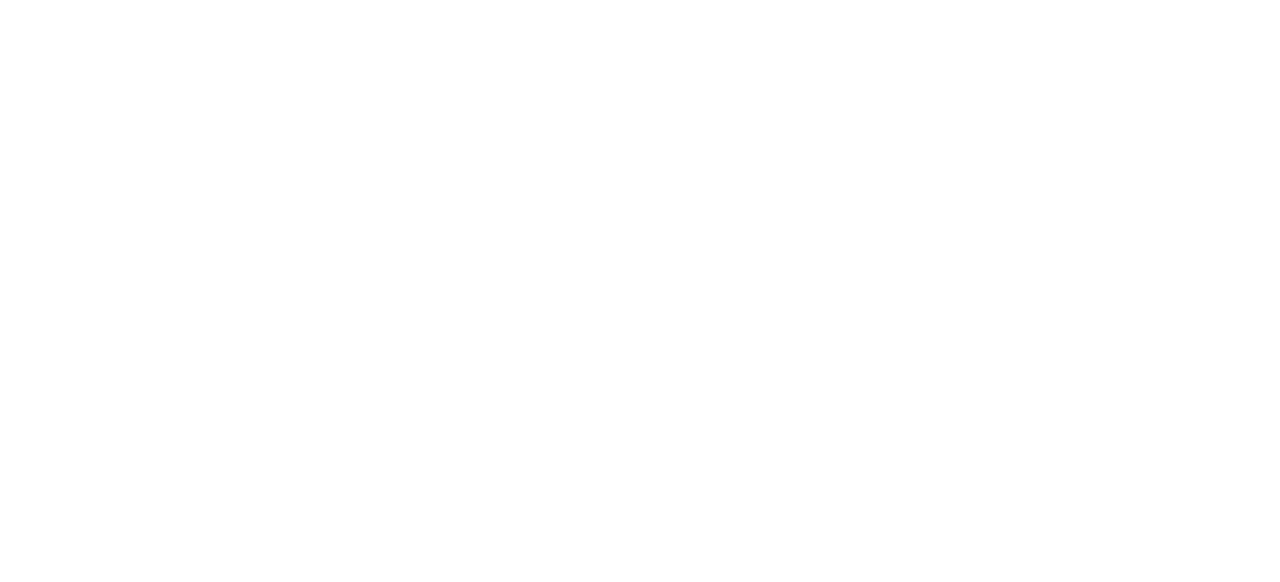
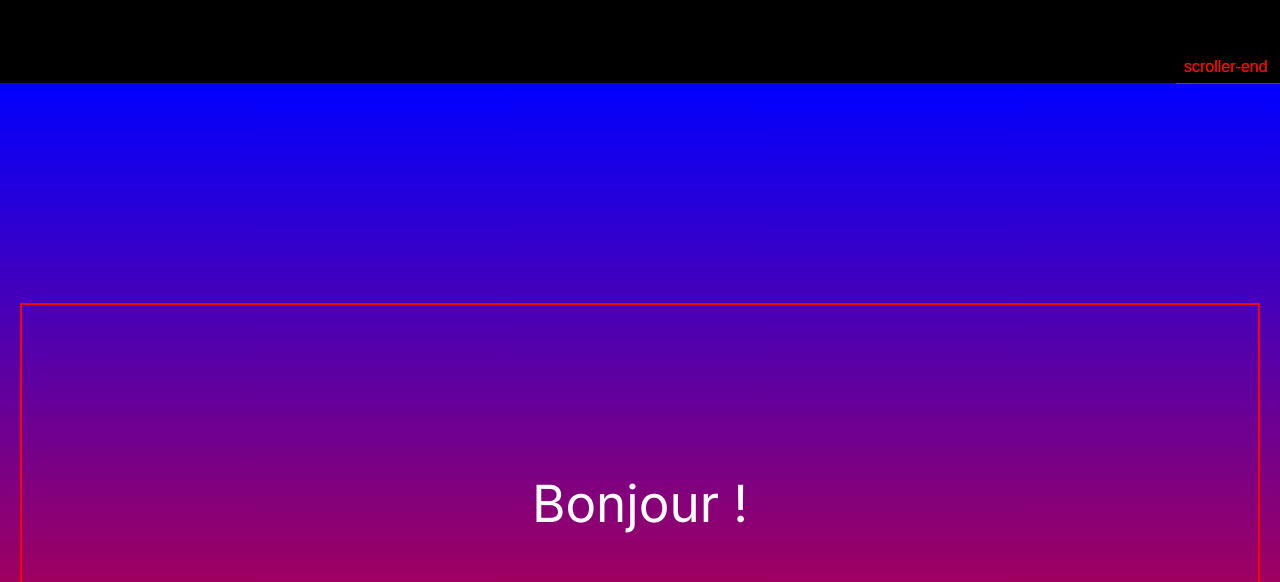
Before and after one commit to cavareal/portfolio, a React (Vite) app in the folder frontend/: page / in a window 1280 px wide. Shown: the part 717-1299 px from the top of the page. Before the commit the page ends 800 px from the top, so only its background shows below. Built offline with nearby package versions, Linux system fonts and the light colour scheme.

Commit message:
feat: add "Hello" with animation

```diff
--- a/frontend/package.json
+++ b/frontend/package.json
@@ -13,9 +13,11 @@
     "@emotion/react": "^11.13.3",
     "@emotion/styled": "^11.13.0",
     "@fontsource/inter": "^5.1.0",
+    "@gsap/react": "^2.1.1",
     "@mui/base": "5.0.0-beta.60",
     "@mui/icons-material": "^6.1.5",
     "@mui/joy": "5.0.0-beta.48",
+    "gsap": "^3.12.5",
     "react": "^18.3.1",
     "react-dom": "^18.3.1"
   },
--- a/frontend/src/App.js
+++ b/frontend/src/App.js
@@ -1,12 +1,11 @@
-import './App.css'
-import Header from "./components/molecules/Header.js";
+import './App.css';
 import React from 'react';
-
+import Home from "./components/pages/Home.js";
 
 function App() {
     return (
         <div>
-            <Header/>
+            <Home/>
         </div>
     )
 } export default App;
--- /dev/null
+++ b/frontend/src/components/components/test.css
@@ -0,0 +1,51 @@
+body {
+    background-color: #242424;
+    color: #ffffff;
+    margin: 0;
+    padding: 0;
+    height: 100vh;
+}
+
+.box {
+    background-color: blueviolet;
+    width: 100px;
+    height: 100px;
+    border-radius: 12px;
+    display: flex;
+    align-items: center;
+    justify-content: center;
+    text-align: center;
+    font-weight: 600;
+    margin: 10px;
+}
+
+.circle {
+    background-color: darkgreen;
+    width: 100px;
+    height: 100px;
+    border-radius: 99%;
+    display: flex;
+    align-items: center;
+    justify-content: center;
+    text-align: center;
+    font-weight: 600;
+    margin: 10px;
+}
+
+.App, .container {
+    display: flex;
+    align-items: center;
+    justify-content: space-around;
+    min-height: 100vh;
+}
+
+/*click me*/
+.app {
+    padding: 10px;
+}
+
+.box2 {
+    background-color: saddlebrown;
+    padding: 10px;
+    cursor: pointer;
+}
--- /dev/null
+++ b/frontend/src/components/molecules/Header.css
@@ -0,0 +1,26 @@
+/*body {*/
+/*    font-family: Mori;*/
+/*    font-weight: 300;*/
+/*    margin: 0;*/
+/*    padding: 0;*/
+/*    background:#0e100f;*/
+/*}*/
+
+.main-tool-bar {
+    /*height: 80px;*/
+    /*background: #fffce1;*/
+    /*color:#0e100f;*/
+    /*text-align: center;*/
+    /*display: flex;*/
+    /*align-items: center;*/
+    /*justify-content: center;*/
+
+    position: fixed;
+    width: 100%;
+    left: 0;
+    top: 0;
+    transition: ease 0.4s;
+    &--scrolled {
+        height: 40px;
+    }
+}
--- a/frontend/src/components/molecules/Header.js
+++ b/frontend/src/components/molecules/Header.js
@@ -2,19 +2,38 @@
 import NavigationMenu from "../components/NavBar.js";
 import React from 'react';
 import NavigationBar from "../components/NavigationBar.js";
+import { ScrollTrigger } from "gsap/ScrollTrigger";
+import gsap from 'gsap';
+import './Header.css';
+
+gsap.registerPlugin(ScrollTrigger);
 
 function Header() {
+    const showAnim = gsap.from('.main-tool-bar', {
+        yPercent: -100,
+        paused: true,
+        duration: 0.2
+    }).progress(1);
+
+    ScrollTrigger.create({
+        start: "top top",
+        end: "max",
+        markers: true,
+        onUpdate: (self) => {
+            self.direction === -1 ? showAnim.play() : showAnim.reverse()
+        }
+    });
     return (
         <div>
-            <head>
-                <link rel="preconnect" href="https://fonts.googleapis.com"/>
-                <link rel="preconnect" href="https://fonts.gstatic.com" crossOrigin="anonymous"/>
-                <link
-                    rel="stylesheet"
-                    href="https://fonts.googleapis.com/css2?family=Inter:wght@300;400;500;600;700&display=swap"
-                />
-            </head>
-            <header>
+            {/*<head>*/}
+            {/*    <link rel="preconnect" href="https://fonts.googleapis.com"/>*/}
+            {/*    <link rel="preconnect" href="https://fonts.gstatic.com" crossOrigin="anonymous"/>*/}
+            {/*    <link*/}
+            {/*        rel="stylesheet"*/}
+            {/*        href="https://fonts.googleapis.com/css2?family=Inter:wght@300;400;500;600;700&display=swap"*/}
+            {/*    />*/}
+            {/*</head>*/}
+            <header className="main-tool-bar">
                 <NavigationMenu/>
             </header>
         </div>
--- /dev/null
+++ b/frontend/src/components/pages/Home.css
@@ -0,0 +1,50 @@
+/* Styles généraux */
+
+* {
+    box-sizing: border-box;
+    margin: 0;
+    padding: 0;
+}
+
+.section {
+    height: 200px;
+    width: 100%;
+    background-color: black;
+}
+
+.wrapper {
+    height: 300vh;
+    width: 100%;
+    padding: 20px;
+    background: linear-gradient(180deg, blue, red);
+}
+
+.section, .wrapper {
+    width: 100vw; /* Viewport width */
+    height: 100vh; /* Viewport height */
+}
+
+.sticky, .trigger {
+    width: 100%; /* Full width within container */
+    height: 100%; /* Full height within container */
+    display: flex; /* Centers content horizontally */
+    justify-content: center; /* Centers content horizontally */
+    align-items: center; /* Centers content vertically */
+}
+
+.trigger {
+    border: solid 2px red;
+    height: 400px;
+}
+
+.sticky {
+    position: sticky;
+    top: 0;
+    height: 100vh;
+    /*background-color: black; !* Pour éviter de voir le fond de .wrapper *!*/
+}
+
+h1 {
+    color: white;
+    margin: 0;
+}
--- a/frontend/src/components/pages/Home.js
+++ b/frontend/src/components/pages/Home.js
@@ -1,9 +1,43 @@
-import React from 'react';
+import React, {useRef} from 'react';
+import Header from "../molecules/Header.js";
+import { useEffect } from 'react';
+import gsap from 'gsap';
+import './Home.css';
 
 function Home (){
+    // const el = document.querySelector("h1");
+    // const trigger = document.querySelector(".trigger");
+    const h1Ref = useRef();
+    const triggerRef = useRef();
+
+    useEffect(() => {
+        gsap.to(h1Ref.current, {
+            rotation: "+=360",
+            duration: 1,
+            scrollTrigger: {
+                trigger: triggerRef.current,
+                start: "top center", // déclenchement à l'entrée du centre de l'écran
+                end: "bottom top",   // fin de l'animation en quittant le haut de l'écran
+                toggleActions: "restart none none none", // Relance l'animation à chaque déclencheur
+                scrub: true // Synchronise l'animation avec le défilement pour un effet fluide
+            }
+        });
+    }, []);
+
     return (
         <div>
-            <h1>Home</h1>
+            <Header/>
+            <div className="section"></div>
+            <div className="wrapper">
+                <div className="sticky">
+                    <div ref={triggerRef} className="trigger">
+                        <h1 ref={h1Ref} className="h1">Bonjour !</h1>
+                    </div>
+                </div>
+            </div>
+            <div className="section"></div>
         </div>
     )
-} export default Home;
+}
+
+export default Home;
--- a/frontend/vite.config.js
+++ b/frontend/vite.config.js
@@ -3,14 +3,21 @@
 
 // https://vite.dev/config/
 export default defineConfig({
-  plugins: [react(
-      {
-    // resolve: {
-    //   extensions: ['.js', '.jsx'],
-    // },
+  plugins: [react({
     babel: {
       plugins: ['@babel/plugin-transform-react-jsx']
     }
   }
   )],
+  esbuild: {
+    loader: 'jsx',
+    include: /src\/.*\.js$/,
+  },
+  optimizeDeps: {
+    esbuildOptions: {
+      loader: {
+        '.js': 'jsx'
+      }
+    }
+  }
 })
```
Also changed, not shown: frontend/src/components/components/test.js (added, +46 -0 lines), 1 other file (tests, documents, lock files or other folders).
